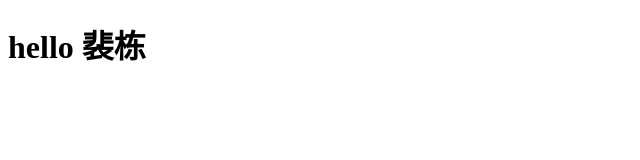
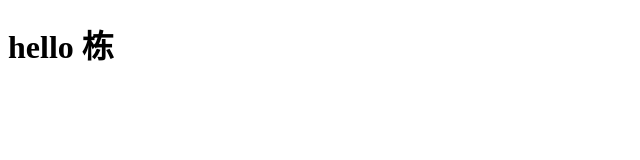
Before and after one commit to pei15235476574/pei112233, a plain HTML site: page index.html in a window 1280 px wide. Shown: the whole page, without its empty margins (0-640 px from the left). Drawn offline with Linux system fonts and the light colour scheme.

Commit message:
第二次

```diff
--- a/index.html
+++ b/index.html
@@ -7,7 +7,7 @@
     <title>Document</title>
 </head>
 <body>
-    <h1> hello 裴栋  </h1>
+    <h1> hello 栋  </h1>
 </body>
 <script>
 
```
Also changed, not shown: readme.txt.
